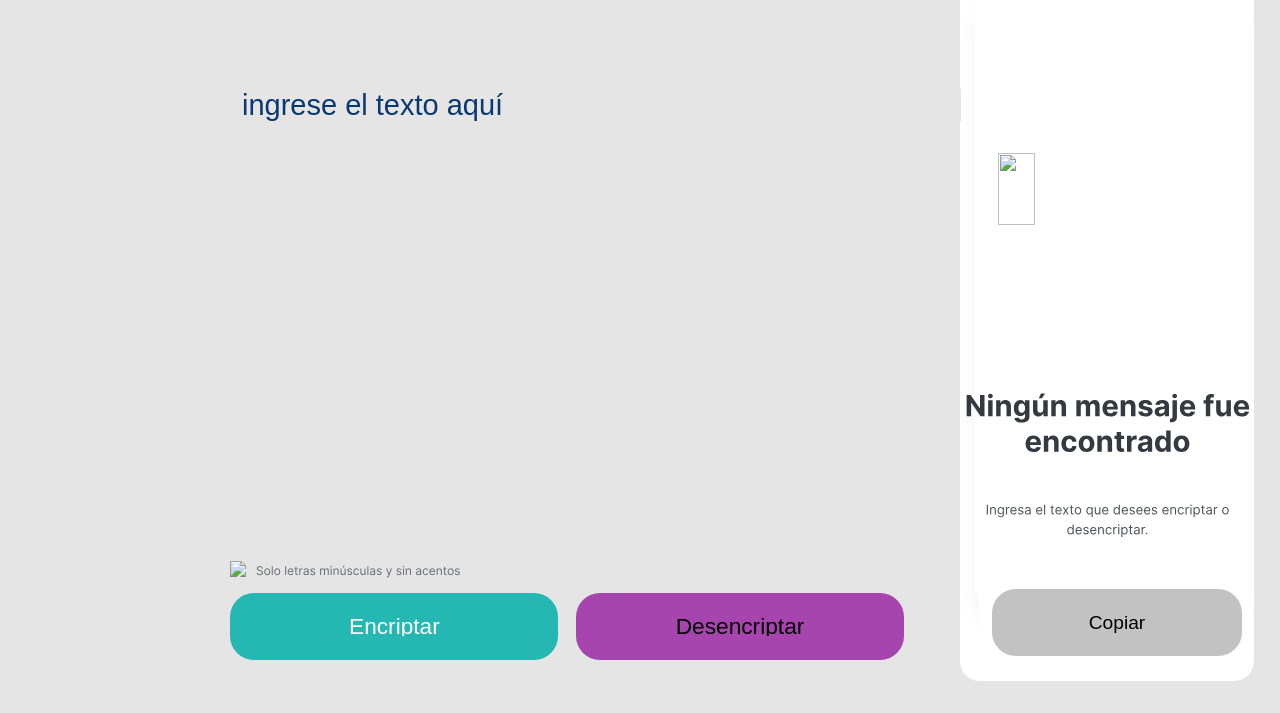
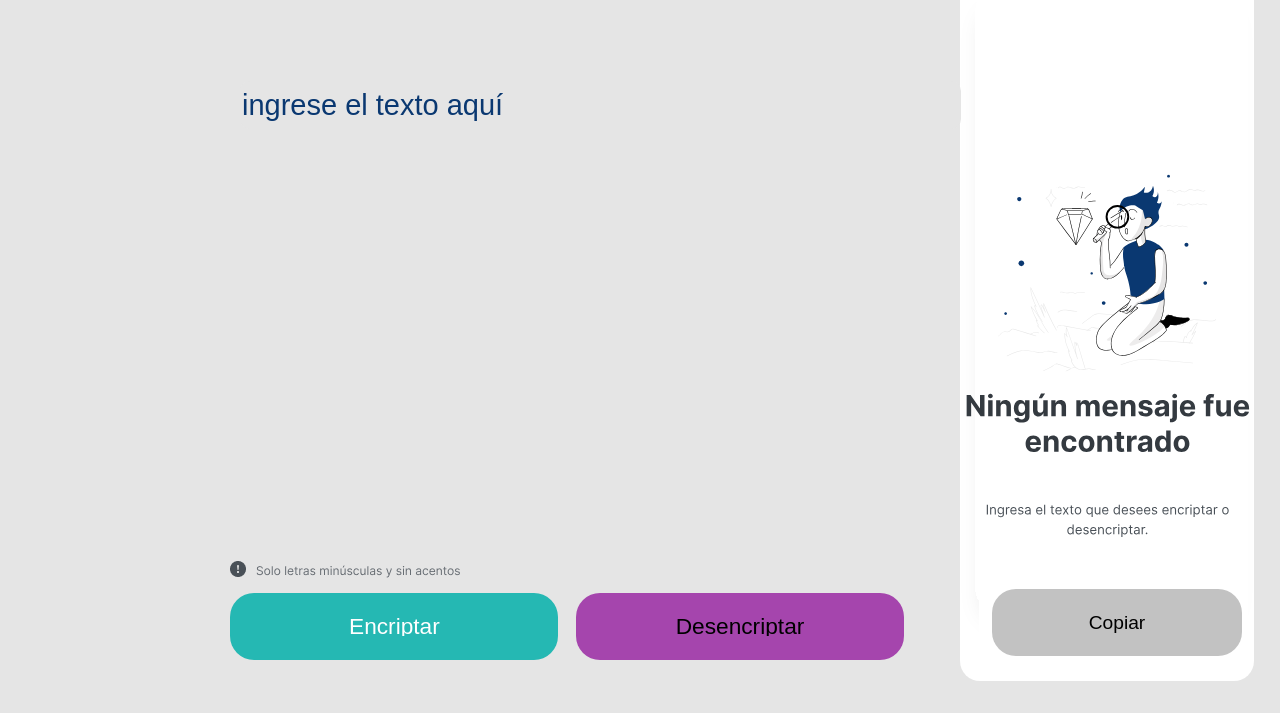
Before and after one commit to Dharifa/Proyectos-One, a plain HTML site: page docs/index.html in a window 1280 px wide. Shown: the part 87-800 px from the top of the page. Drawn offline with Linux system fonts and the light colour scheme; files that its build step writes are made by us from their sources; files whose address does not match are found by name; a web font is replaced by a local one.

Commit message:
agrege .. a una url

```diff
--- a/docs/index.html
+++ b/docs/index.html
@@ -22,11 +22,11 @@
 
 		<button class="boton2"><textarea class="textoBoton2" disabled>Desencriptar</textarea></button>
 
-		<img src="imagenes/exclamacion.png" class="exclamacion" />
+		<img src="../imagenes/exclamacion.png" class="exclamacion" />
 
 		<textarea class="rectangulo areaDeTexto" id="rectanguloTexto" disabled></textarea>
 
-		<img src="imagenes/Muñeco.svg" class="muñeco" id="imagen1">
+		<img src="../imagenes/Muñeco.svg" class="muñeco" id="imagen1">
 
 		<img src="imagenes/texto.png" class="textoExclamacion">
 
```
